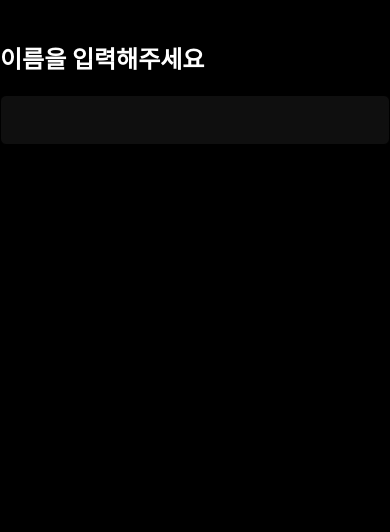
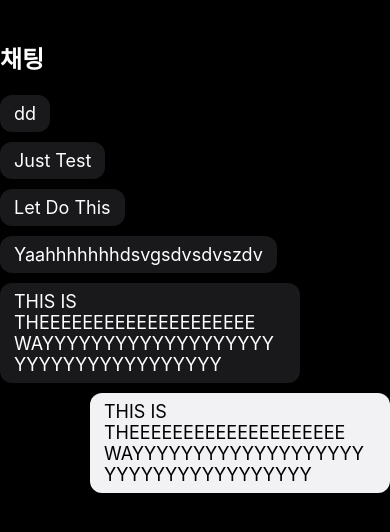
Before and after one commit to testprocess/encrypt-chat, a React Native app: screen /Chat in a window 390 px wide. Shown: the top 532 px of the page. Built offline with nearby package versions, Linux system fonts and the light colour scheme.

Commit message:
feat: add chat box
+ 채팅 박스 추가

```diff
--- /dev/null
+++ b/src/components/ChatBox.tsx
@@ -0,0 +1,78 @@
+import React from 'react';
+import {
+  SafeAreaView,
+  ScrollView,
+  StatusBar,
+  StyleSheet,
+  Text,
+  Alert,
+  Pressable,
+  View
+
+} from 'react-native';
+
+type ChatType = {
+    children: any,
+    isMe: boolean,
+    message: string
+}
+
+const ChatBox = (props: ChatType) => {
+    const { isMe, message } = props;
+
+    if (isMe) {
+        return (
+            <View style={styles.chatBoxMe}>
+                <Text style={styles.chatTextMe}>{message}</Text>
+            </View>
+        );
+    }
+
+    return (
+        <View style={styles.chatBox}>
+            <Text style={styles.chatText}>{message}</Text>
+        </View>
+    );
+};
+
+const styles = StyleSheet.create({
+  container: {
+    flex: 1,
+    backgroundColor: 'black',
+    padding: 20,
+    paddingTop: 40,
+
+  },
+  chatBox: {
+    maxWidth: 300,
+    backgroundColor: "#19191c",
+    padding: 8,
+    paddingEnd: 14,
+    paddingStart: 14,
+    borderRadius: 12,
+    marginTop: 10,
+    alignSelf: 'flex-start'
+  },
+  chatBoxMe: {
+    maxWidth: 300,
+    backgroundColor: "#f2f2f5",
+    padding: 8,
+    paddingEnd: 14,
+    paddingStart: 14,
+    borderRadius: 12,
+    marginTop: 10,
+    alignSelf: 'flex-end'
+  },
+  chatText: {
+    color: "#ffffff",
+    fontSize: 18,
+  },
+  chatTextMe: {
+    color: "#000000",
+    fontSize: 18,
+  }
+});
+
+
+
+export { ChatBox };
--- a/src/pages/Chat.tsx
+++ b/src/pages/Chat.tsx
@@ -11,8 +11,7 @@ import {
 
 } from 'react-native';
 
-import { Button } from "../components/Button"
-import { InputString } from "../components/Input"
+import { ChatBox } from "../components/ChatBox"
 
 
 
@@ -21,12 +20,16 @@ const Chat = ({ navigation, route }: any) => {
 
     return (
         <SafeAreaView style={styles.container}>
-        <Text style={styles.title}>이름을 입력해주세요</Text>
+            <Text style={styles.title}>채팅</Text>
+            <ScrollView style={styles.scrollContainer}>
+                <ChatBox isMe={false} message="dd"> </ChatBox>
+                <ChatBox isMe={false} message="Just Test"> </ChatBox>
+                <ChatBox isMe={false} message="Let Do This"> </ChatBox>
+                <ChatBox isMe={false} message="Yaahhhhhhhdsvgsdvsdvszdv"> </ChatBox>
+                <ChatBox isMe={false} message="THIS IS THEEEEEEEEEEEEEEEEEEEE WAYYYYYYYYYYYYYYYYYYYYYYYYYYYYYYYYYYYY"> </ChatBox>
+                <ChatBox isMe={true} message="THIS IS THEEEEEEEEEEEEEEEEEEEE WAYYYYYYYYYYYYYYYYYYYYYYYYYYYYYYYYYYYY"> </ChatBox>
 
-        <View style={styles.subContainer}>
-        <InputString></InputString>
-
-        </View>
+            </ScrollView>
 
 
         </SafeAreaView>
@@ -41,25 +44,29 @@ const styles = StyleSheet.create({
     paddingTop: 40,
 
   },
-  subContainer: {
+  chatBox: {
+    maxWidth: 300,
+    backgroundColor: "#19191c",
+    padding: 8,
+    paddingEnd: 14,
+    paddingStart: 14,
+    borderRadius: 12,
+    marginTop: 10,
+    alignSelf: 'flex-start'
+  },
+  chatText: {
+    color: "#ffffff",
+    fontSize: 18,
+  },
+    scrollContainer: {
     flex: 5,
     paddingTop: 10,
 
-  },
-  buttonContainer: {
-    flex: 1,
-    flexDirection: "column-reverse"
   },
   title: {
     color: "#ffffff",
     fontSize: 24,
     fontWeight: "bold"
-  },
-  subtitle: {
-    paddingTop: 10,
-    color: "#d9dcde",
-    fontSize: 16,
-    fontWeight: "normal"
   }
 });
 
```
